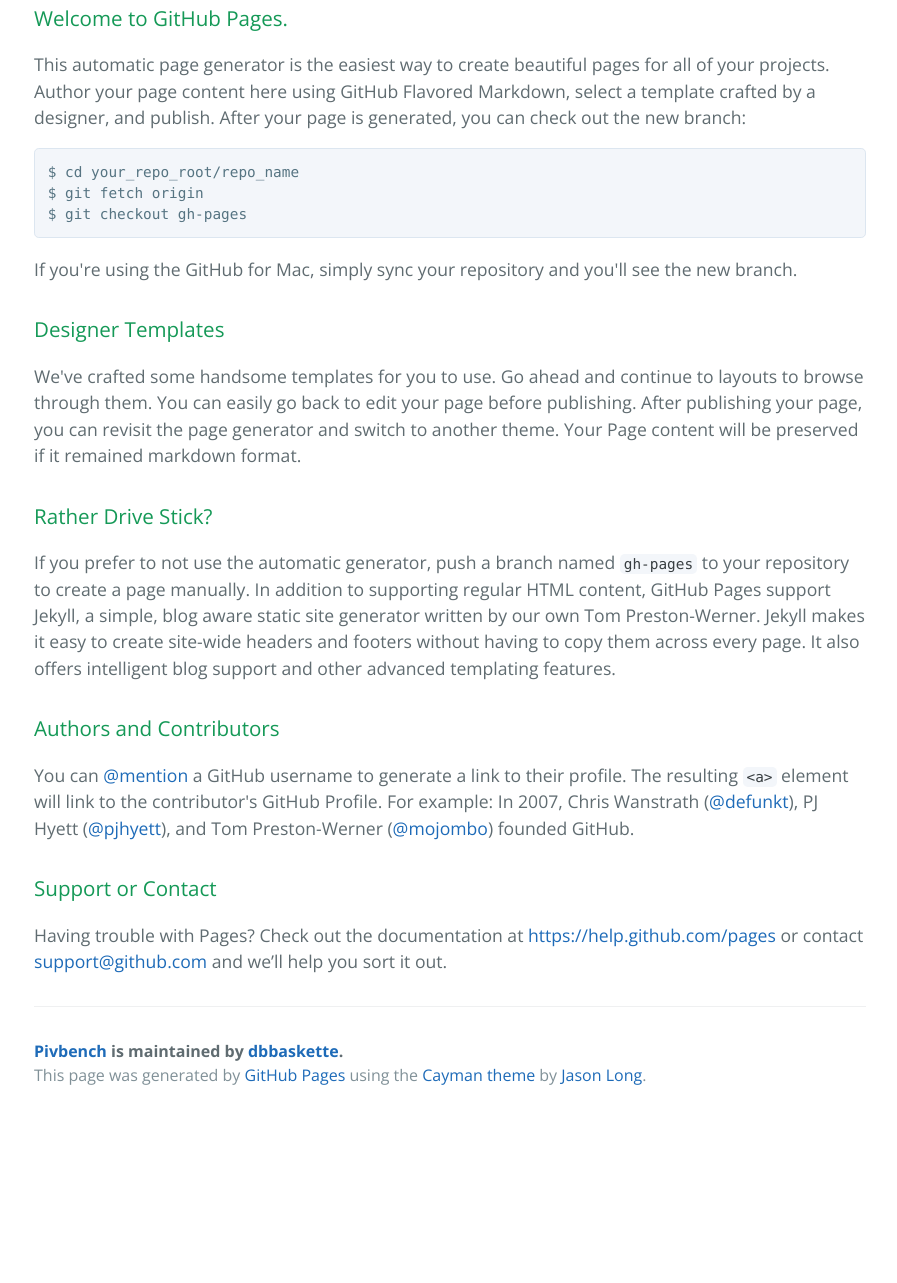
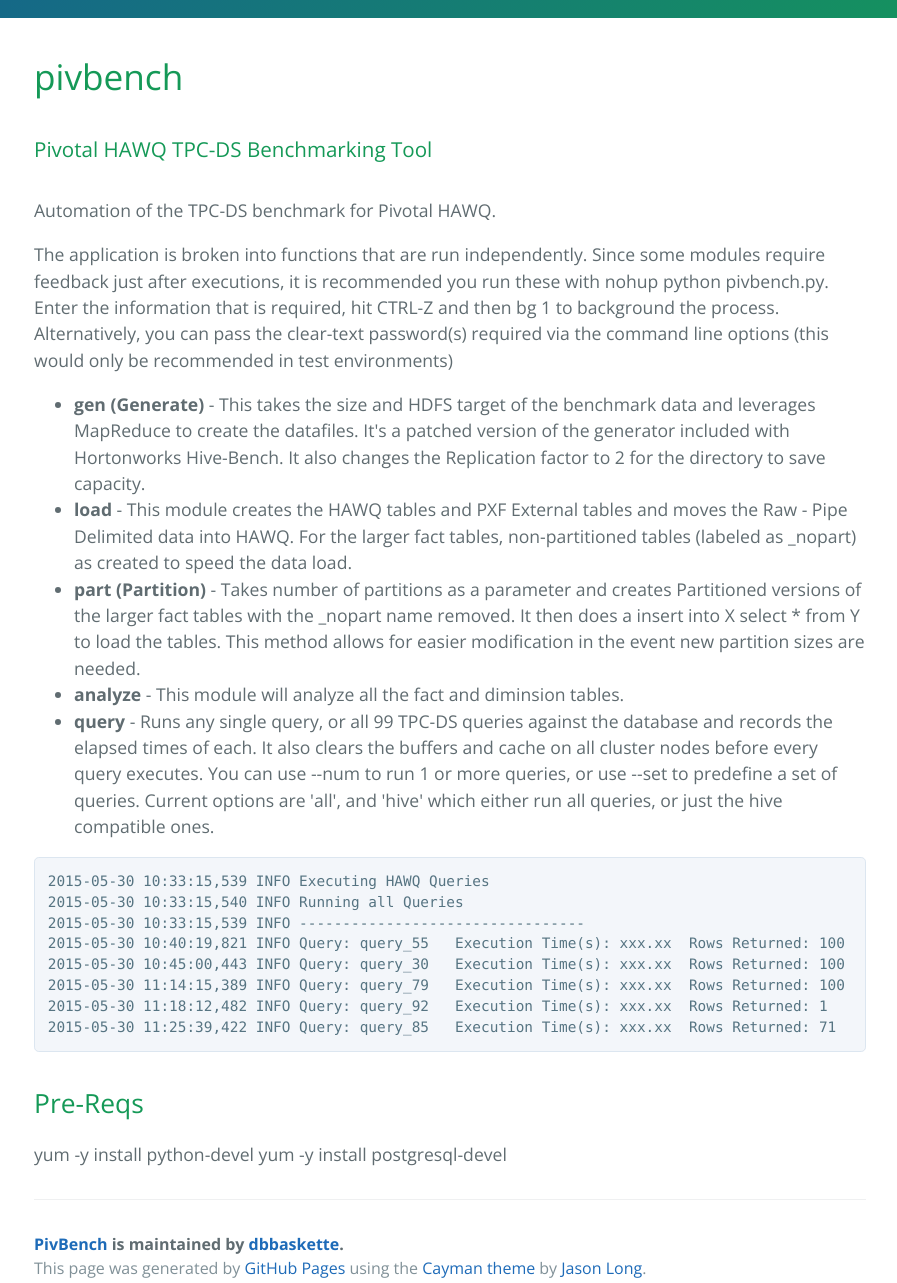
Before and after one commit to dbbaskette/pivbench, a plain HTML site: page index.html in a window 1280 px wide. Shown: the part 365-1648 px from the top of the page, without its empty margins (190-1087 px from the left). Before the commit the page ends 1484 px from the top, so only its background shows below. Drawn offline with nearby package versions, Linux system fonts and the light colour scheme.

```diff
--- a/index.html
+++ b/index.html
@@ -2,7 +2,7 @@
 <html lang="en-us">
   <head>
     <meta charset="UTF-8">
-    <title>Pivbench by dbbaskette</title>
+    <title>PivBench by dbbaskette</title>
     <meta name="viewport" content="width=device-width, initial-scale=1">
     <link rel="stylesheet" type="text/css" href="stylesheets/normalize.css" media="screen">
     <link href='http://fonts.googleapis.com/css?family=Open+Sans:400,700' rel='stylesheet' type='text/css'>
@@ -11,48 +11,57 @@
   </head>
   <body>
     <section class="page-header">
-      <h1 class="project-name">Pivbench</h1>
-      <h2 class="project-tagline"></h2>
+      <h1 class="project-name">PivBench</h1>
+      <h2 class="project-tagline">Automation of the TPC-DS benchmark for Pivotal HAWQ.</h2>
       <a href="https://github.com/dbbaskette/pivbench" class="btn">View on GitHub</a>
       <a href="https://github.com/dbbaskette/pivbench/zipball/master" class="btn">Download .zip</a>
       <a href="https://github.com/dbbaskette/pivbench/tarball/master" class="btn">Download .tar.gz</a>
     </section>
 
     <section class="main-content">
-      <h3>
-<a id="welcome-to-github-pages" class="anchor" href="#welcome-to-github-pages" aria-hidden="true"><span class="octicon octicon-link"></span></a>Welcome to GitHub Pages.</h3>
+      <h1>
+<a id="pivbench" class="anchor" href="#pivbench" aria-hidden="true"><span class="octicon octicon-link"></span></a>pivbench</h1>
 
-<p>This automatic page generator is the easiest way to create beautiful pages for all of your projects. Author your page content here using GitHub Flavored Markdown, select a template crafted by a designer, and publish. After your page is generated, you can check out the new branch:</p>
+<h3>
+<a id="pivotal-hawq-tpc-ds-benchmarking-tool" class="anchor" href="#pivotal-hawq-tpc-ds-benchmarking-tool" aria-hidden="true"><span class="octicon octicon-link"></span></a>Pivotal HAWQ TPC-DS Benchmarking Tool</h3>
 
-<pre><code>$ cd your_repo_root/repo_name
-$ git fetch origin
-$ git checkout gh-pages
+<h2></h2>
+
+<p>Automation of the TPC-DS benchmark for Pivotal HAWQ.</p>
+
+<p>The application is broken into functions that are run independently.  Since some modules require feedback just after executions, it is recommended you run these with nohup python pivbench.py.   Enter the information that is required, hit CTRL-Z and then bg 1 to background the process.   Alternatively, you can pass the clear-text password(s) required via the command line options (this would only be recommended in test environments)</p>
+
+<ul>
+<li>
+<strong>gen (Generate)</strong> - This takes the size and HDFS target of the benchmark data and leverages MapReduce to create the datafiles.   It's a patched version of the generator included with Hortonworks Hive-Bench.  It also changes the Replication factor to 2 for the directory to save capacity.<br>
+</li>
+<li>
+<strong>load</strong> - This module creates the HAWQ tables and PXF External tables and moves the Raw - Pipe Delimited data into HAWQ.  For the larger fact tables, non-partitioned tables (labeled as _nopart) as created to speed the data load.</li>
+<li>
+<strong>part (Partition)</strong> - Takes number of partitions as a parameter and creates Partitioned versions of the larger fact tables with the _nopart name removed.  It then does a insert into X select * from Y to load the tables.  This method allows for easier modification in the event new partition sizes are needed.</li>
+<li>
+<strong>analyze</strong> - This module will analyze all the fact and diminsion tables.</li>
+<li> <strong>query</strong> - Runs any single query, or all 99 TPC-DS queries against the database and records the elapsed times of each.  It also clears the buffers and cache on all cluster nodes before every query executes.   You can use --num to run 1 or more queries, or use --set to predefine a set of queries.   Current options are 'all', and 'hive' which either run all queries, or just the hive compatible ones.</li>
+</ul>
+
+<pre><code>2015-05-30 10:33:15,539 INFO Executing HAWQ Queries
+2015-05-30 10:33:15,540 INFO Running all Queries
+2015-05-30 10:33:15,539 INFO ---------------------------------
+2015-05-30 10:40:19,821 INFO Query: query_55   Execution Time(s): xxx.xx  Rows Returned: 100
+2015-05-30 10:45:00,443 INFO Query: query_30   Execution Time(s): xxx.xx  Rows Returned: 100
+2015-05-30 11:14:15,389 INFO Query: query_79   Execution Time(s): xxx.xx  Rows Returned: 100
+2015-05-30 11:18:12,482 INFO Query: query_92   Execution Time(s): xxx.xx  Rows Returned: 1
+2015-05-30 11:25:39,422 INFO Query: query_85   Execution Time(s): xxx.xx  Rows Returned: 71
 </code></pre>
 
-<p>If you're using the GitHub for Mac, simply sync your repository and you'll see the new branch.</p>
+<h2>
+<a id="pre-reqs" class="anchor" href="#pre-reqs" aria-hidden="true"><span class="octicon octicon-link"></span></a>Pre-Reqs</h2>
 
-<h3>
-<a id="designer-templates" class="anchor" href="#designer-templates" aria-hidden="true"><span class="octicon octicon-link"></span></a>Designer Templates</h3>
-
-<p>We've crafted some handsome templates for you to use. Go ahead and continue to layouts to browse through them. You can easily go back to edit your page before publishing. After publishing your page, you can revisit the page generator and switch to another theme. Your Page content will be preserved if it remained markdown format.</p>
-
-<h3>
-<a id="rather-drive-stick" class="anchor" href="#rather-drive-stick" aria-hidden="true"><span class="octicon octicon-link"></span></a>Rather Drive Stick?</h3>
-
-<p>If you prefer to not use the automatic generator, push a branch named <code>gh-pages</code> to your repository to create a page manually. In addition to supporting regular HTML content, GitHub Pages support Jekyll, a simple, blog aware static site generator written by our own Tom Preston-Werner. Jekyll makes it easy to create site-wide headers and footers without having to copy them across every page. It also offers intelligent blog support and other advanced templating features.</p>
-
-<h3>
-<a id="authors-and-contributors" class="anchor" href="#authors-and-contributors" aria-hidden="true"><span class="octicon octicon-link"></span></a>Authors and Contributors</h3>
-
-<p>You can <a href="https://github.com/blog/821" class="user-mention">@mention</a> a GitHub username to generate a link to their profile. The resulting <code>&lt;a&gt;</code> element will link to the contributor's GitHub Profile. For example: In 2007, Chris Wanstrath (<a href="https://github.com/defunkt" class="user-mention">@defunkt</a>), PJ Hyett (<a href="https://github.com/pjhyett" class="user-mention">@pjhyett</a>), and Tom Preston-Werner (<a href="https://github.com/mojombo" class="user-mention">@mojombo</a>) founded GitHub.</p>
-
-<h3>
-<a id="support-or-contact" class="anchor" href="#support-or-contact" aria-hidden="true"><span class="octicon octicon-link"></span></a>Support or Contact</h3>
-
-<p>Having trouble with Pages? Check out the documentation at <a href="https://help.github.com/pages">https://help.github.com/pages</a> or contact <a href="mailto:support@github.com">support@github.com</a> and we’ll help you sort it out.</p>
+<p>yum -y install python-devel
+yum -y install postgresql-devel</p>
 
       <footer class="site-footer">
-        <span class="site-footer-owner"><a href="https://github.com/dbbaskette/pivbench">Pivbench</a> is maintained by <a href="https://github.com/dbbaskette">dbbaskette</a>.</span>
+        <span class="site-footer-owner"><a href="https://github.com/dbbaskette/pivbench">PivBench</a> is maintained by <a href="https://github.com/dbbaskette">dbbaskette</a>.</span>
 
         <span class="site-footer-credits">This page was generated by <a href="https://pages.github.com">GitHub Pages</a> using the <a href="https://github.com/jasonlong/cayman-theme">Cayman theme</a> by <a href="https://twitter.com/jasonlong">Jason Long</a>.</span>
       </footer>
```
Also changed, not shown: params.json (+1 -1 lines).
